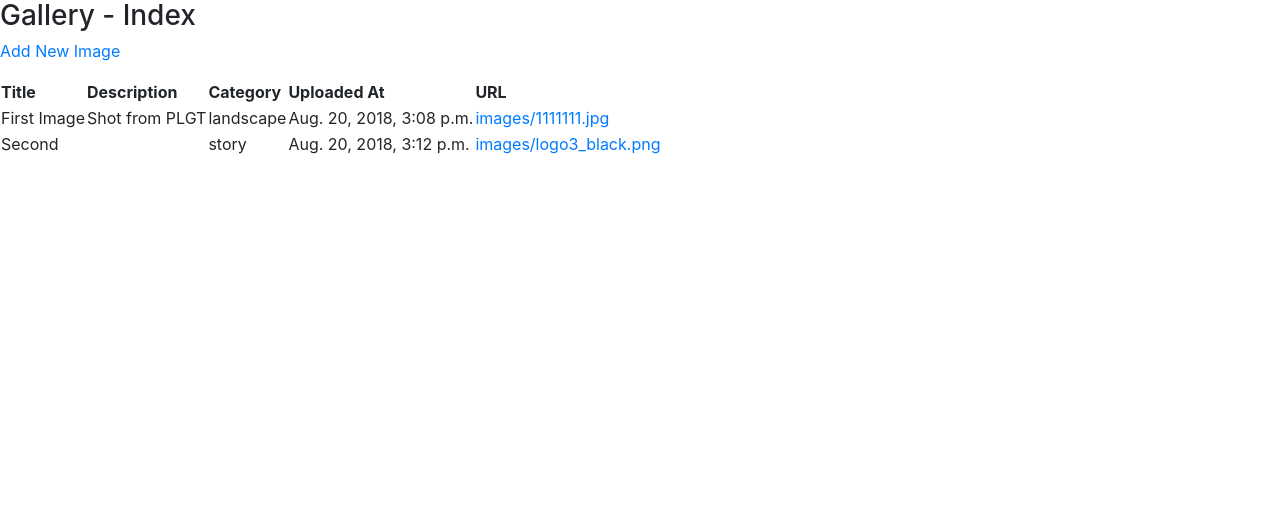
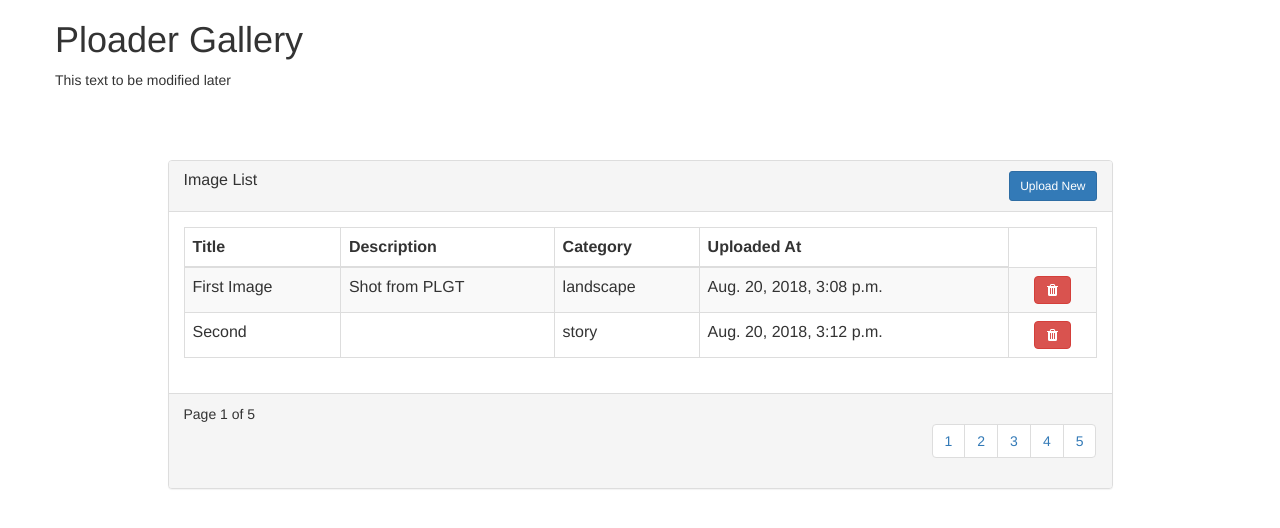
Before and after one commit to dhanvsagar/Ploader, a Django app: page /guestbook/ in a window 1280 px wide. Shown: the top 528 px of the page. Run offline with Django 3.2, Linux system fonts and the light colour scheme; data comes from the database, SQL or seed files in the repository; both versions use the stored data as it was after the commit; some libraries are stand-ins or nearby versions.

Commit message:
Updated Index

```diff
--- a/guestbook/templates/guestbook/index.html
+++ b/guestbook/templates/guestbook/index.html
@@ -8,11 +8,17 @@
 	<link rel="stylesheet" type="text/css" href="{% static 'guestbook/vendor/bootstrap/css/bootstrap.min.css' %}">
 </head>
 <body>
+<div class="container">
 <h3>Gallery - Index</h3>
 <p>
 <h7><a href="/guestbook/upload" >Add New Image</a></h7>
 </p>
-<table>
+	<p> </p><p> </p>
+<div class="col-md-10 col-md-offset-1">
+	<div class="panel panel-default panel-table">
+		<div class="panel-heading">
+<div class="table-responsive">
+<table class="table">
 	<tr>
 		<th>Title</th>
 		<th>Description</th>
@@ -32,5 +38,7 @@
 
 	{% endfor %}
 </table>
+	</div>
+		</div></div></div>
 </body>
 </html>
--- /dev/null
+++ b/guestbook/templates/guestbook/index2.html
@@ -0,0 +1,77 @@
+<link href="//maxcdn.bootstrapcdn.com/bootstrap/3.3.0/css/bootstrap.min.css" rel="stylesheet" id="bootstrap-css">
+<script src="//maxcdn.bootstrapcdn.com/bootstrap/3.3.0/js/bootstrap.min.js"></script>
+<script src="//code.jquery.com/jquery-1.11.1.min.js"></script>
+<!------ Include the above in your HEAD tag ---------->
+
+<link href="https://cdnjs.cloudflare.com/ajax/libs/font-awesome/4.4.0/css/font-awesome.min.css" rel='stylesheet' type='text/css'>
+
+<div class="container">
+    <div class="row">
+
+    <p></p>
+    <h1>Ploader Gallery</h1>
+    <p>This text to be modified later</p>
+    <p> </p><p> </p>
+
+        <div class="col-md-10 col-md-offset-1">
+
+            <div class="panel panel-default panel-table">
+              <div class="panel-heading">
+                <div class="row">
+                  <div class="col col-xs-6">
+                    <h3 class="panel-title">Image List</h3>
+                  </div>
+                  <div class="col col-xs-6 text-right">
+                    <button type="button" formaction="upload" class="btn btn-sm btn-primary btn-create">Upload New</button>
+                  </div>
+                </div>
+              </div>
+              <div class="panel-body">
+                <table class="table table-striped table-bordered table-list">
+                  <thead>
+                    <tr>
+						<th>Title</th>
+                        <th>Description</th>
+                        <th>Category</th>
+						<th>Uploaded At</th>
+                    </tr>
+                  </thead>
+                  <tbody>
+				  		{% for i in img_list %}
+                          <tr>
+
+                            <td>{{ i.title}}</td>
+                            <td>{{ i.description}}</td>
+							  <td>{{ i.photo_type}}</td>
+							  <td>{{ i.uploaded_at}}</td>
+							  <td align="center">
+                              <a class="btn btn-danger"><em class="fa fa-trash"></em></a>
+                            </td>
+                          </tr>
+				  		{% endfor %}
+                        </tbody>
+                </table>
+
+              </div>
+              <div class="panel-footer">
+                <div class="row">
+                  <div class="col col-xs-4">Page 1 of 5
+                  </div>
+                  <div class="col col-xs-8">
+                    <ul class="pagination hidden-xs pull-right">
+                      <li><a href="#">1</a></li>
+                      <li><a href="#">2</a></li>
+                      <li><a href="#">3</a></li>
+                      <li><a href="#">4</a></li>
+                      <li><a href="#">5</a></li>
+                    </ul>
+                    <ul class="pagination visible-xs pull-right">
+                        <li><a href="#">«</a></li>
+                        <li><a href="#">»</a></li>
+                    </ul>
+                  </div>
+                </div>
+              </div>
+            </div>
+
+</div></div></div>
--- a/guestbook/views.py
+++ b/guestbook/views.py
@@ -37,4 +37,4 @@ def upload(request):
 def index(request):
     img_list = Image.objects.all()
     img_names = {'img_list':  img_list}
-    return render(request, 'guestbook/index.html', img_names)
+    return render(request, 'guestbook/index2.html', img_names)
```
Also changed, not shown: guestbook/templates/guestbook/about.html (added, +15 -0 lines), guestbook/templates/guestbook/upload_image.html (added, +21 -0 lines), db.sqlite3.
